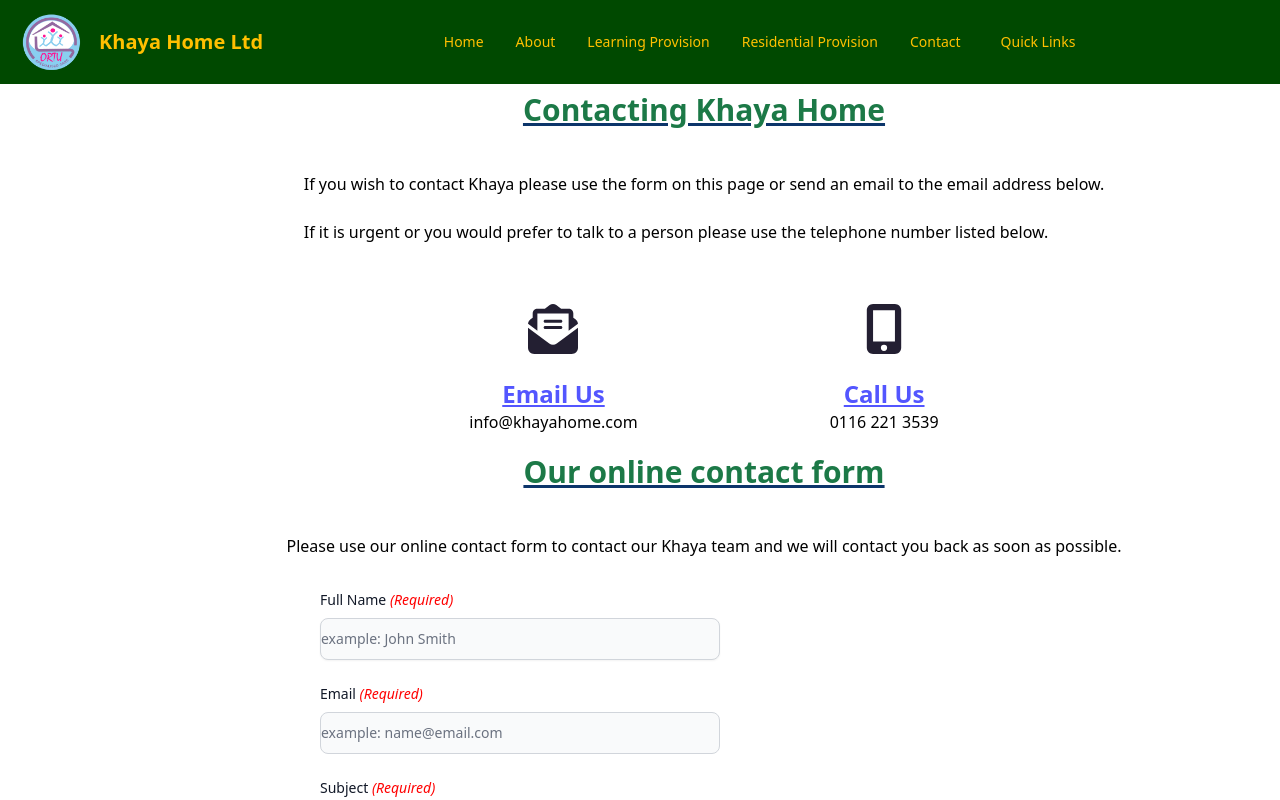
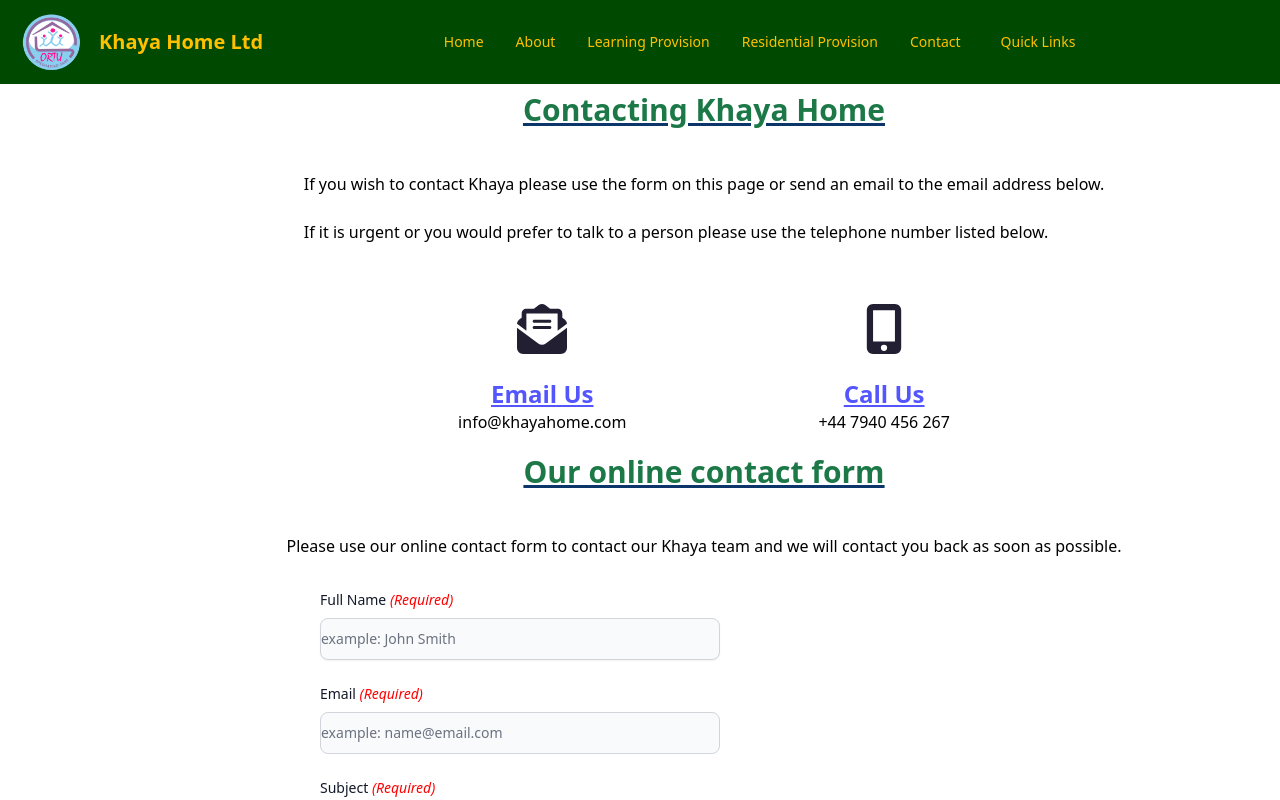
Before and after one commit to rufaro-13/khaya, a React (Create React App) app: page /contact in a window 1280 px wide. Shown: the top 800 px of the page. Built offline with nearby package versions, Linux system fonts and the light colour scheme.

Commit message:
contact update

```diff
--- a/src/pages/Contacts.js
+++ b/src/pages/Contacts.js
@@ -76,15 +76,15 @@
             <div className="max-w-full  sm:82 rounded-lg  sm:items-center sm:justify-center  md:ml-48 mt-8">
 
                   <IconContext.Provider value={{ color: '#231f32', size: '50px', padding:'5px 2px' }}>
-                    <a href="tel:0116 221 3539"><div className="  sm:items-center sm:justify-center   mt-5 mb-5">
+                    <a href="tel:+447940456267"><div className="  sm:items-center sm:justify-center   mt-5 mb-5">
                        <FaMobileScreenButton className="sm:items-center sm:justify-center  my-6"/>
                     </div></a>
                   </IconContext.Provider>
                   <div className="  sm:items-center sm:justify-center   mt-1">
                     <p className=" text-1xl font-normal">
-                    <div><span className="text-black text-2xl font-bold"><a href="tel:0116 221 3539"
+                    <div><span className="text-black text-2xl font-bold"><a href="tel:+447940456267"
                     className="block py-2  underline text-link rounded hover:bg-gray-100 md:hover:bg-transparent md:hover:text-blue-700 md:p-0 md:dark:hover:text-blue-500 dark:text-navcolour dark:hover:bg-gray-700 dark:hover:text-white md:dark:hover:bg-transparent dark:border-gray-700">Call Us</a></span></div>
-                    0116 221 3539
+                    +44 7940 456 267
                     </p>
                   </div>
 
```
